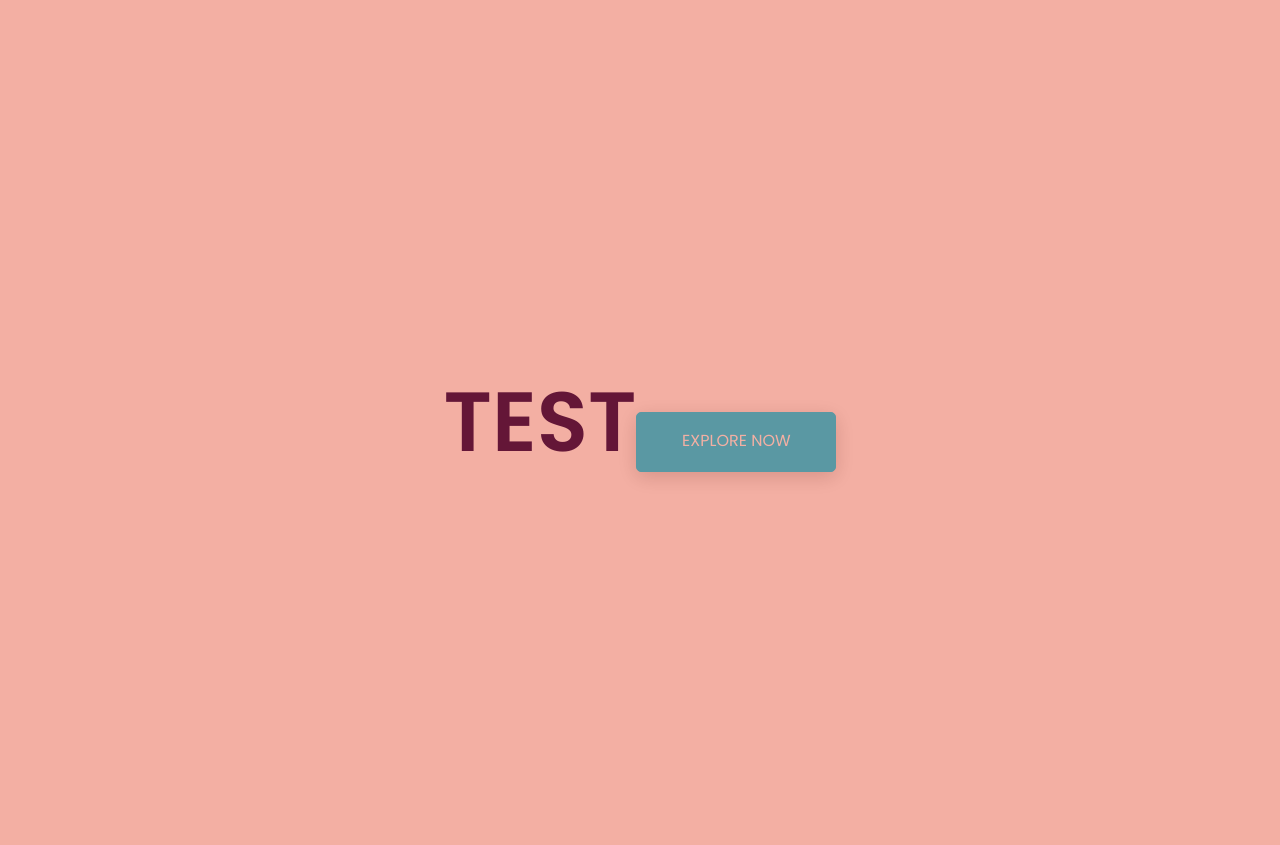
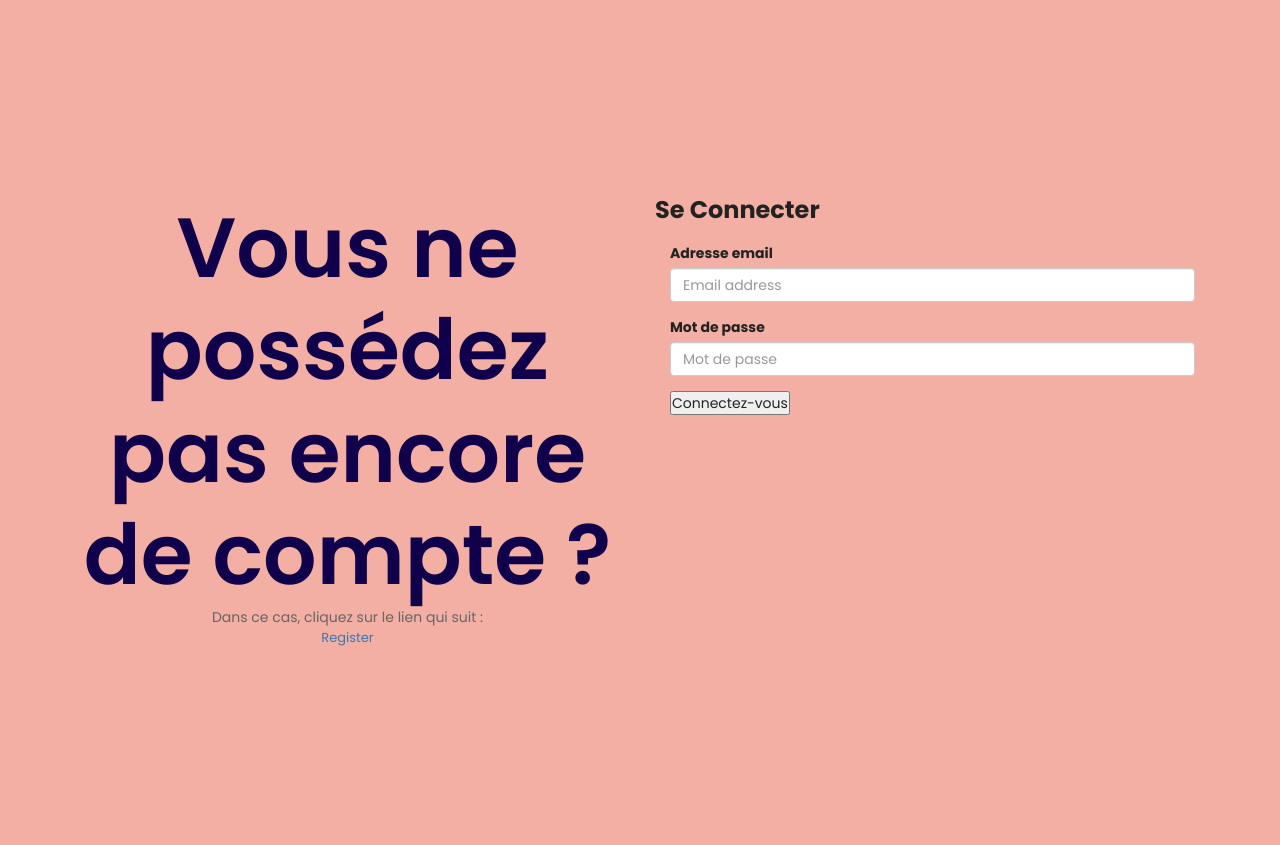
Before and after one commit to AxelPittet/Festivel, a PHP site: page /index.php?action=login in a window 1280 px wide. Shown: the part 78-923 px from the top of the page. Run offline with PHP 8.4, Linux system fonts and the light colour scheme.

Commit message:
Update Login function

```diff
--- a/Code/controler/controler.php
+++ b/Code/controler/controler.php
@@ -17,7 +17,27 @@ function logout(){
     require "view/home.php";
 }
 
-function login(){
-    //create_session();
-    require "view/home.php";
+function login($loginRequest){
+//if a login request was submitted
+    if (isset($loginRequest['inputUserEmailAddress']) && isset($loginRequest['inputUserPsw'])) {
+        //extract login parameters
+        $userEmailAddress = $loginRequest['inputUserEmailAddress'];
+        $userPsw = $loginRequest['inputUserPsw'];
+        //try to check if user/psw are matching with the database
+        require_once "model/usersManager.php";
+        if (isLoginCorrect($userEmailAddress, $userPsw)) {
+            $userType = getUserType($userEmailAddress);
+            createSession($userEmailAddress, $userType);
+            $_GET['loginError'] = false;
+            $_GET['action'] = "home";
+            require "view/home.php";
+        } else { //if the user/psw does not match, login form appears again
+            $_GET['loginError'] = true;
+            $_GET['action'] = "login";
+            require "view/login.php";
+        }
+    } else { //the user does not yet fill the form
+        $_GET['action'] = "login";
+        require "view/login.php";
+    }
 }
--- a/Code/index.php
+++ b/Code/index.php
@@ -19,7 +19,7 @@ if (isset($_GET['action'])) {
             logout();
             break;
         case 'login' :
-            login();
+            login($_POST);
             break;
         default :
             home();
--- /dev/null
+++ b/Code/model/usersManager.php
@@ -0,0 +1 @@
+<?php
--- /dev/null
+++ b/Code/view/login.php
@@ -0,0 +1,43 @@
+<?php
+ob_start();
+?>
+
+<section class="about-us">
+    <div class="container">
+        <div class="row align-items-center">
+            <div class="col-lg-6 col-md-6">
+                <div class="login_part_text text-center">
+                    <div class="login_part_text_iner">
+                        <h2>Vous ne possédez pas encore de compte ?</h2>
+                        <p>Dans ce cas, cliquez sur le lien qui suit :<br>
+                            <a href="index.php?action=register" class="tag_btn ">Register</a>
+                    </div>
+                </div>
+            </div>
+            <div class="col-lg-6 col-md-6 bg-light">
+                <div class="login_part_form">
+                    <div class="login_part_form_iner">
+                        <h3><strong>Se connecter</strong></h3><br>
+                        <form class="form" action="index.php?action=login" method="post">
+                            <div class="col-md-12 form-group p_star">
+                                <label for="userEmail"><b>Adresse email</b></label><input type="email" class="form-control" placeholder="Email address" name="inputUserEmailAddress" required>
+                            </div>
+                            <div class="col-md-12 form-group p_star">
+                                <label for="userPsw"><b>Mot de passe</b></label><input type="password" class="form-control" id="password" name="inputUserPsw" value=""
+                                                                                       placeholder="Mot de passe">
+                            </div>
+                            <div class="col-md-12 form-group">
+                                <input type="submit" value="Connectez-vous" class="flex-c-m size10 bg4 bo-rad-23 hov1 m-text3 trans-0-4">
+                            </div>
+                        </form>
+                    </div>
+                </div>
+            </div>
+        </div>
+    </div>
+</section>
+
+<?php
+$content = ob_get_clean();
+require "gabarit.php";
+?>
```
